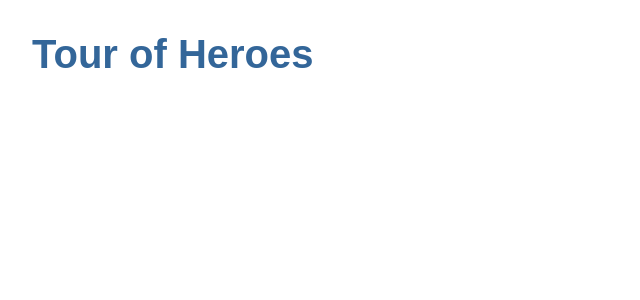
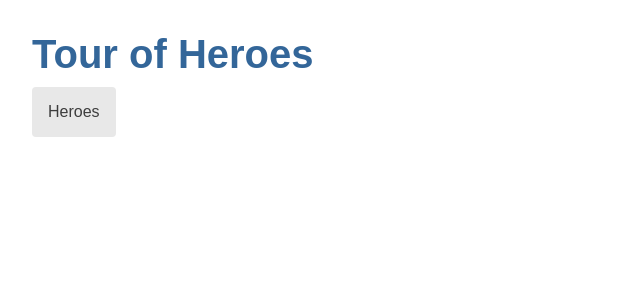
Before and after one commit to tlavrova/angular-tour-of-heroes, an Angular app: page / in a window 1280 px wide. Shown: the top 300 px of the page, without its empty margins (0-640 px from the left). Built offline with nearby package versions, Linux system fonts and the light colour scheme.

Commit message:
Add a navigation link using routerLink

```diff
--- a/src/app/app.component.css
+++ b/src/app/app.component.css
@@ -0,0 +1,21 @@
+/* AppComponent's private CSS styles */
+h1 {
+  margin-bottom: 0;
+}
+nav a {
+  padding: 1rem;
+  text-decoration: none;
+  margin-top: 10px;
+  display: inline-block;
+  background-color: #e8e8e8;
+  color: #3d3d3d;
+  border-radius: 4px;
+}
+
+nav a:hover {
+  color: white;
+  background-color: #42545C;
+}
+nav a.active {
+  background-color: black;
+}
--- a/src/app/app.component.ts
+++ b/src/app/app.component.ts
@@ -5,6 +5,9 @@
   styleUrls: ['./app.component.css'],
   template: `
     <h1>{{title}}</h1>
+    <nav>
+      <a routerLink="/heroes">Heroes</a>
+    </nav>
     <router-outlet></router-outlet>
     <app-messages></app-messages>
   `,
```
Also changed, not shown: 1 other file (tests, documents, lock files or other folders).
